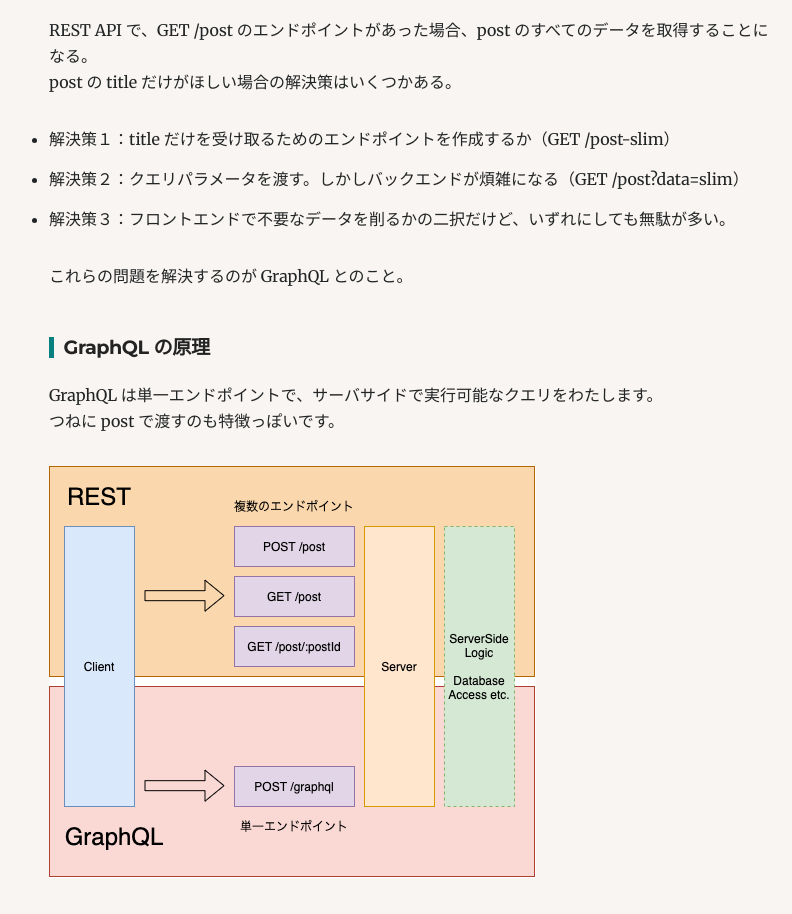
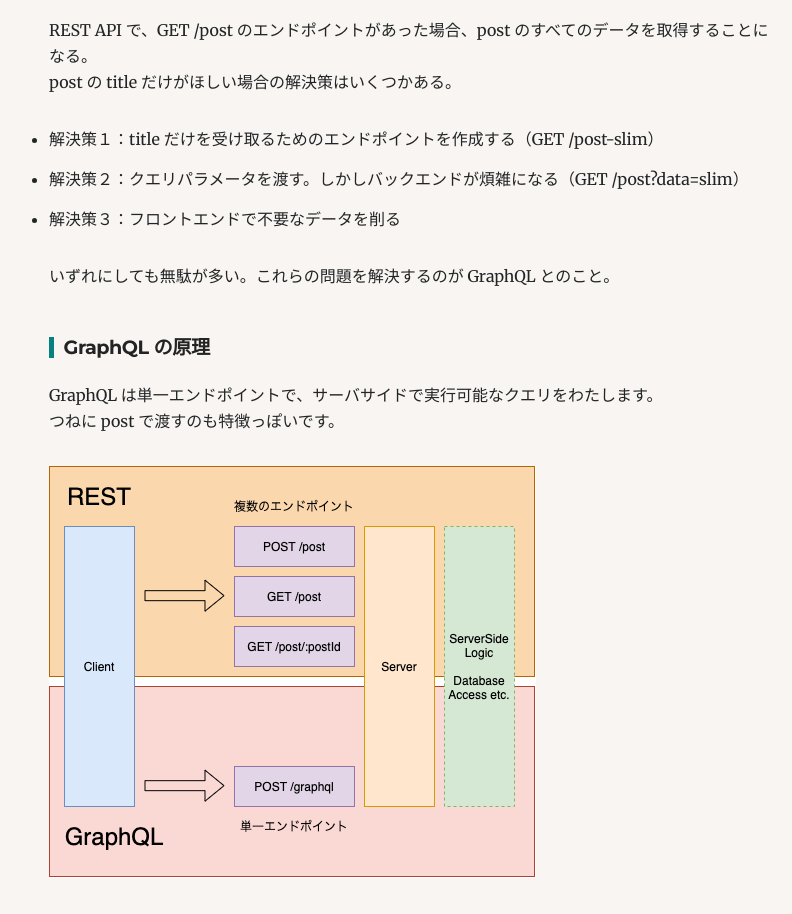
Before and after one commit to sushin-ya/myblog, a Gatsby site: page /2021-06-26_MVC_SQL/ in a window 1280 px wide. Shown: the part 3100-4014 px from the top of the page, without its empty margins (227-1019 px from the left). Built offline with nearby package versions, Linux system fonts and the light colour scheme; Gatsby itself is replaced by a stand-in of ours; some packages are replaced by stand-ins of ours.

Commit message:
mvc modify

```diff
--- a/content/blog/2021-06-26_MVC_SQL/index.md
+++ b/content/blog/2021-06-26_MVC_SQL/index.md
@@ -92,11 +92,11 @@
 REST API で、GET /post のエンドポイントがあった場合、post のすべてのデータを取得することになる。
 post の title だけがほしい場合の解決策はいくつかある。
 
-- 解決策１：title だけを受け取るためのエンドポイントを作成するか（GET /post-slim）
+- 解決策１：title だけを受け取るためのエンドポイントを作成する（GET /post-slim）
 - 解決策２：クエリパラメータを渡す。しかしバックエンドが煩雑になる（GET /post?data=slim）
-- 解決策３：フロントエンドで不要なデータを削るかの二択だけど、いずれにしても無駄が多い。
+- 解決策３：フロントエンドで不要なデータを削る
 
-これらの問題を解決するのが GraphQL とのこと。
+いずれにしても無駄が多い。これらの問題を解決するのが GraphQL とのこと。
 
 ##### GraphQL の原理
 
```
